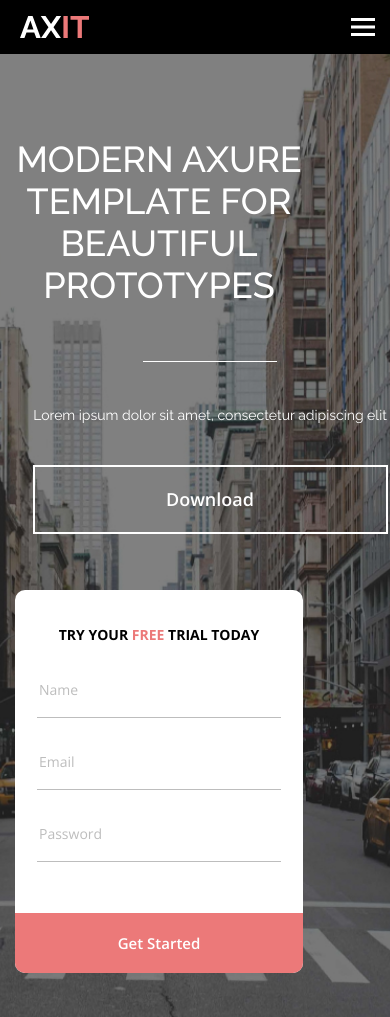
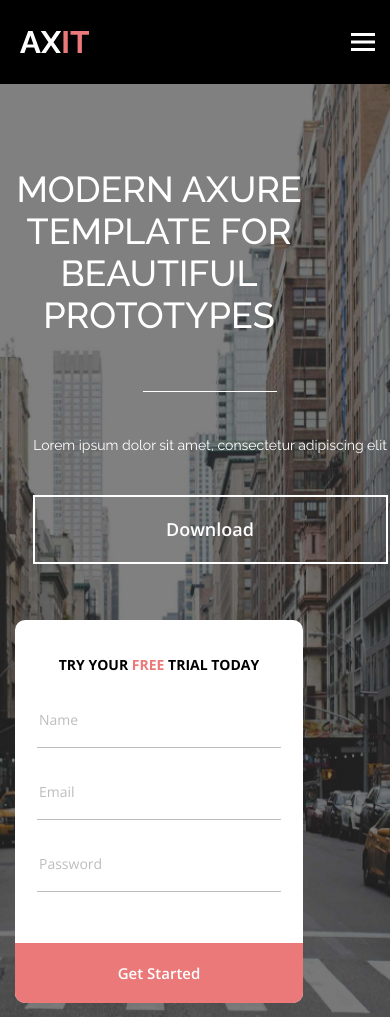
Before and after one commit to nayavii/project1-AXIT, a plain HTML site: page index.html in a window 390 px wide. Shown: the top 1017 px of the page. Drawn offline with nearby package versions, Linux system fonts and the light colour scheme.

Commit message:
added AXIT

```diff
--- a/css/responsive.css
+++ b/css/responsive.css
@@ -33,6 +33,7 @@
   }
 
   /* header */
+
 
   .header__menu a {
     width: 113px;
@@ -372,7 +373,7 @@
 
     .header__container {
       margin: 0;
-      padding: 0 35px 0 20px;
+      padding: 15px 35px 15px 20px;
     }
 
     .header__container img {
```
